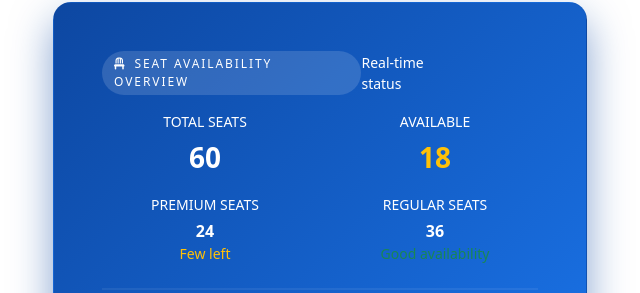
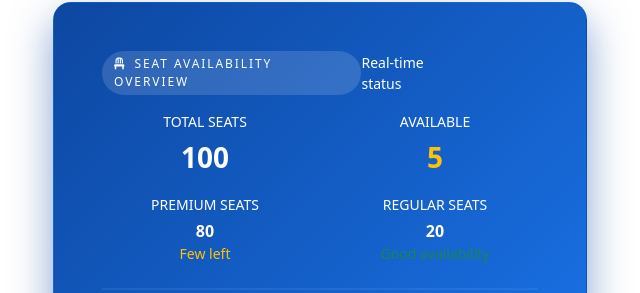
Before and after one commit to Heartthorb/vamika-library, a plain HTML site: page index.html in a window 1280 px wide. Shown: the part 878-1171 px from the top of the page, 611-1251 px from the left. Drawn offline with nearby package versions, Linux system fonts and the light colour scheme.

Commit message:
Update seat counts in index.html

```diff
--- a/index.html
+++ b/index.html
@@ -606,20 +606,20 @@
                     <div class="row text-center gy-3">
                         <div class="col-6">
                             <div class="mb-1 text-uppercase small text-light-50">Total Seats</div>
-                            <div class="fs-3 fw-bold">60</div>
+                            <div class="fs-3 fw-bold">100</div>
                         </div>
                         <div class="col-6">
                             <div class="mb-1 text-uppercase small text-light-50">Available</div>
-                            <div class="fs-3 fw-bold text-warning" id="availableSeats">18</div>
+                            <div class="fs-3 fw-bold text-warning" id="availableSeats">5</div>
                         </div>
                         <div class="col-6 mt-3">
                             <div class="mb-1 small text-uppercase text-light-50">Premium Seats</div>
-                            <div class="fw-semibold">24</div>
+                            <div class="fw-semibold">80</div>
                             <div class="small text-warning">Few left</div>
                         </div>
                         <div class="col-6 mt-3">
                             <div class="mb-1 small text-uppercase text-light-50">Regular Seats</div>
-                            <div class="fw-semibold">36</div>
+                            <div class="fw-semibold">20</div>
                             <div class="small text-success">Good availability</div>
                         </div>
                     </div>
```
